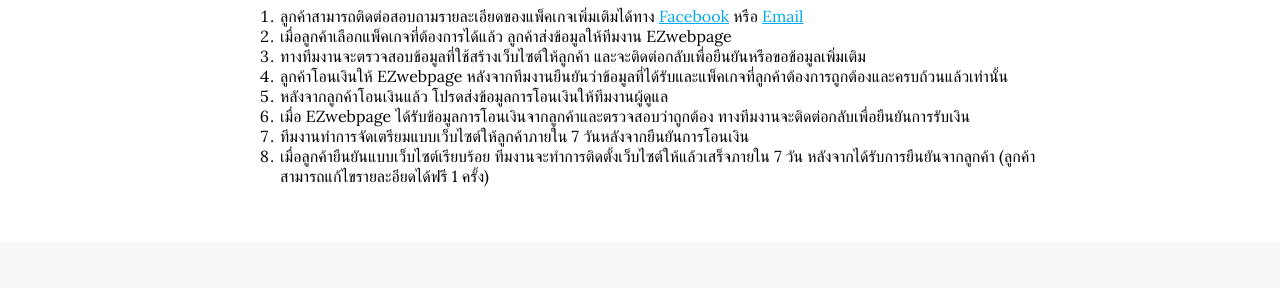
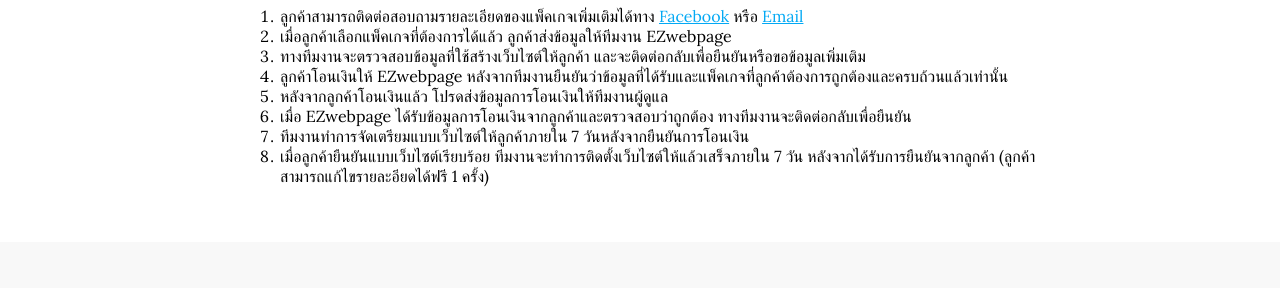
Before and after one commit to EZwebpage/Showcase, a Jekyll site: the page built from ordering/index.md, in a window 1280 px wide. Shown: the part 231-519 px from the top of the page. Built offline with Jekyll 4.4.1, drawn with Linux system fonts in a browser that asks for light colours; nearby versions of some CDN libraries.

Commit message:
Update index.md

```diff
--- a/ordering/index.md
+++ b/ordering/index.md
@@ -9,7 +9,7 @@ title: Ordering
 3. ทางทีมงานจะตรวจสอบข้อมูลที่ใช้สร้างเว็บไซต์ให้ลูกค้า และจะติดต่อกลับเพื่อยืนยันหรือขอข้อมูลเพิ่มเติม
 4. ลูกค้าโอนเงินให้ EZwebpage หลังจากทีมงานยืนยันว่าข้อมูลที่ได้รับและแพ็คเกจที่ลูกค้าต้องการถูกต้องและครบถ้วนแล้วเท่านั้น
 5. หลังจากลูกค้าโอนเงินแล้ว โปรดส่งข้อมูลการโอนเงินให้ทีมงานผู้ดูแล
-6. เมื่อ EZwebpage ได้รับข้อมูลการโอนเงินจากลูกค้าและตรวจสอบว่าถูกต้อง ทางทีมงานจะติดต่อกลับเพื่อยืนยันการรับเงิน
+6. เมื่อ EZwebpage ได้รับข้อมูลการโอนเงินจากลูกค้าและตรวจสอบว่าถูกต้อง ทางทีมงานจะติดต่อกลับเพื่อยืนยัน
 7. ทีมงานทำการจัดเตรียมแบบเว็บไซต์ให้ลูกค้าภายใน 7 วันหลังจากยืนยันการโอนเงิน
 8. เมื่อลูกค้ายืนยันแบบเว็บไซต์เรียบร้อย ทีมงานจะทำการติดตั้งเว็บไซต์ให้แล้วเสร็จภายใน 7 วัน หลังจากได้รับการยืนยันจากลูกค้า (ลูกค้าสามารถแก้ไขรายละอียดได้ฟรี 1 ครั้ง)
 
```
